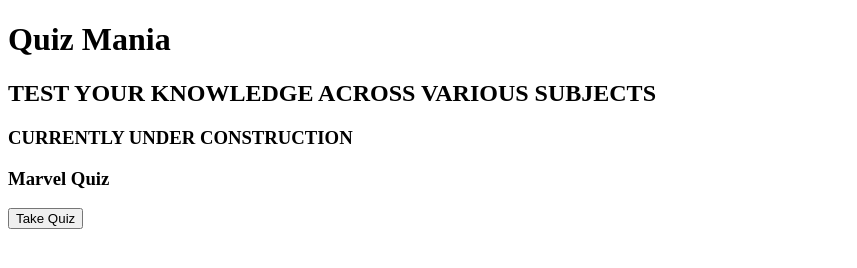
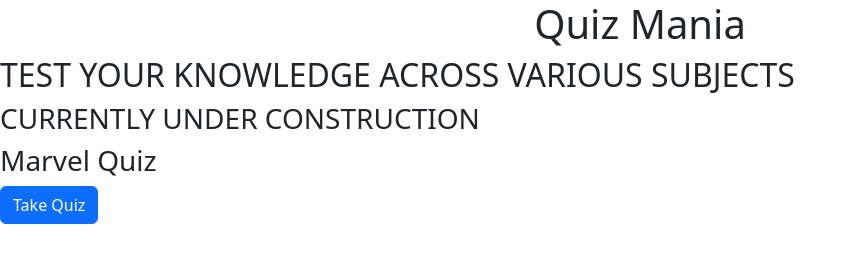
Before and after one commit to ColTrainJ99/js-quiz-app, a plain HTML site: page index.html in a window 1280 px wide. Shown: the whole page, without its empty margins (0-857 px from the left). Drawn offline with nearby package versions, Linux system fonts and the light colour scheme.

Commit message:
add bootstrap, format doc

```diff
--- a/index.html
+++ b/index.html
@@ -1,9 +1,11 @@
 <!DOCTYPE html>
-<link rel="stylesheet" href="/Users/cdorsey/Documents/JSQuizApp/Styling.css">
 
 <head>
 
     <title>JSQuiz</title>
+    <link href="https://cdn.jsdelivr.net/npm/bootstrap@5.3.0-alpha1/dist/css/bootstrap.min.css" rel="stylesheet"
+        integrity="sha384-GLhlTQ8iRABdZLl6O3oVMWSktQOp6b7In1Zl3/Jr59b6EGGoI1aFkw7cmDA6j6gD" crossorigin="anonymous">
+    <link rel="stylesheet" href="/Users/cdorsey/Documents/JSQuizApp/Styling.css">
 
 </head>
 
@@ -21,5 +23,5 @@
         </div>
     </div>
     <h3>Marvel Quiz</h3>
-    <button onclick="window.location.href='https://w3docs.com';">Take Quiz</button>
+    <button class="btn btn-primary" onclick="window.location.href='https://w3docs.com';">Take Quiz</button>
 </body>
```
Lines whose indentation alone changed are shown as unchanged.
